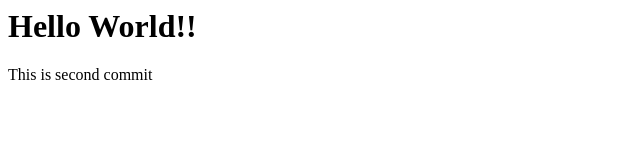
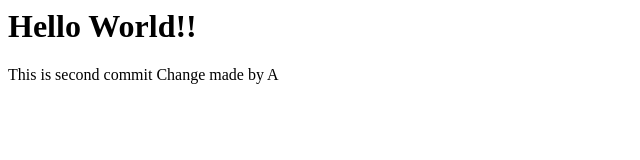
Before and after one commit to AtulMestry/TestRepo, a plain HTML site: page public/index.html in a window 1280 px wide. Shown: the whole page, without its empty margins (0-640 px from the left). Drawn offline with Linux system fonts and the light colour scheme.

Commit message:
A made some changes

```diff
--- a/public/index.html
+++ b/public/index.html
@@ -1,2 +1,3 @@
 <H1>Hello World!!</H1>
 This is second commit
+Change made by A
```
